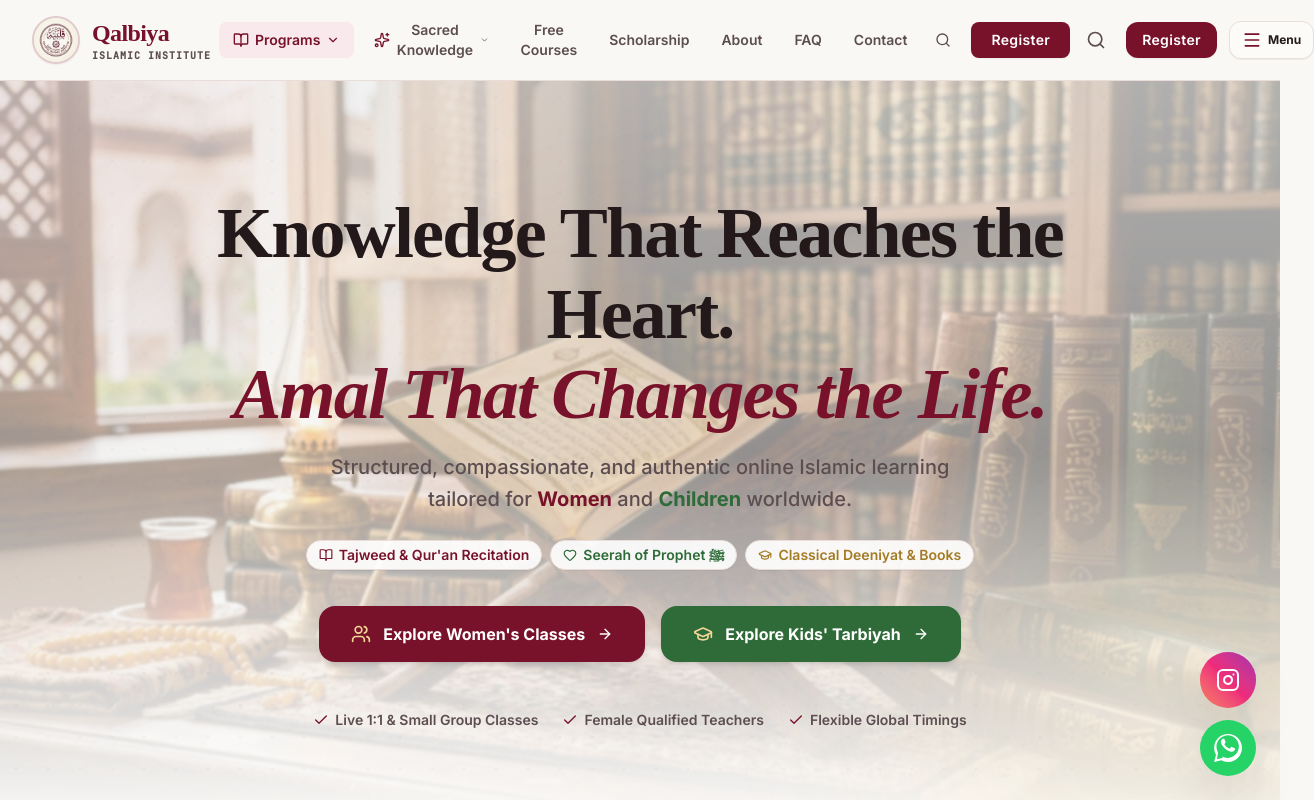
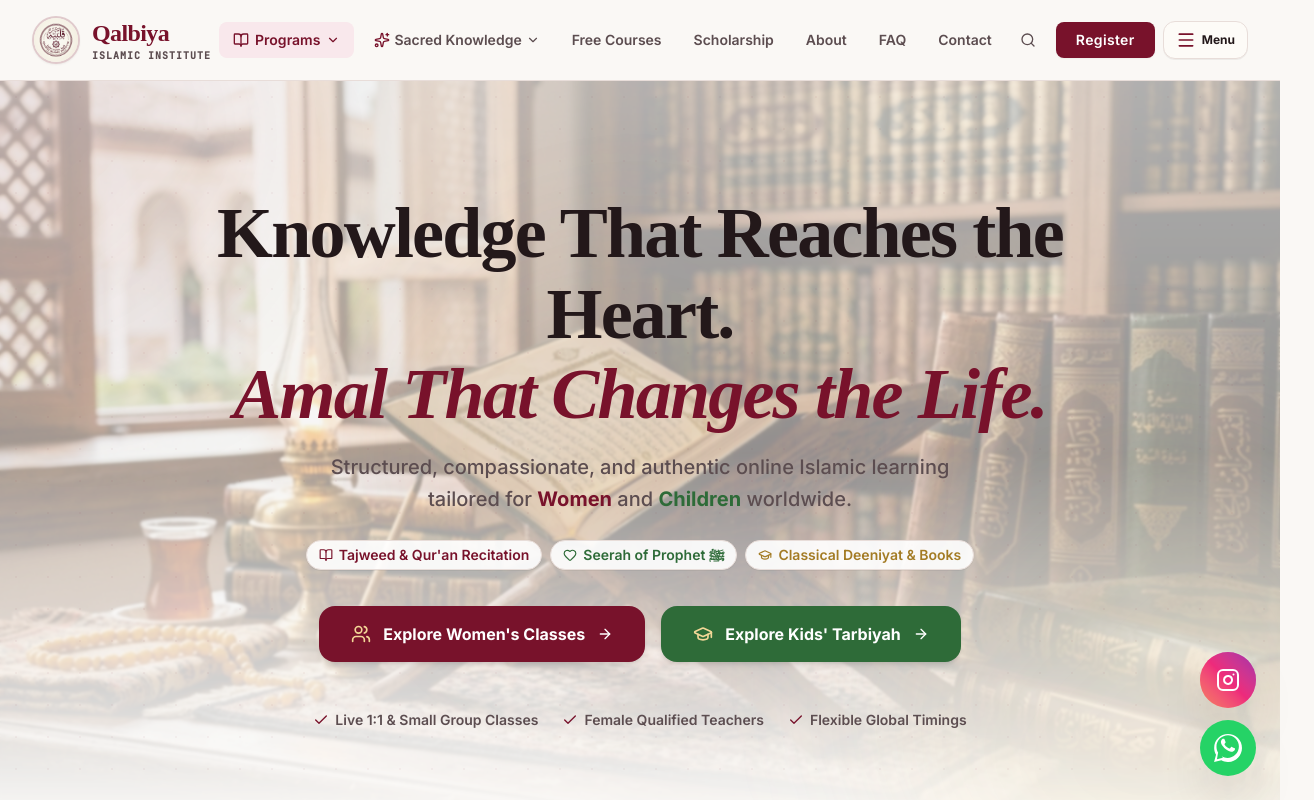
Before and after one commit to hamid220-kamal/qalbiya-insititue, a React (Vite) app: page / in a window 1280 px wide. Shown: the top 800 px of the page, 1314 px wide, since content can reach past the window. Built offline with nearby package versions, Linux system fonts and the light colour scheme; a web font is replaced by a local one.

Commit message:
deleted duplicate

```diff
--- a/src/components/Header.tsx
+++ b/src/components/Header.tsx
@@ -316,11 +316,12 @@ export const Header: React.FC<HeaderProps> = ({ currentRoute, onNavigate, select
 
           {/* Header Action Buttons & Universal Menu Bar Toggle */}
           <div className="flex items-center space-x-2 sm:space-x-3">
+            {/* Search & Register shown only on small/medium screens (lg has its own dedicated block) */}
             <button
               onClick={() => setShowSearch(!showSearch)}
-              className="p-2 text-[#5C4D50] hover:text-[#78122B] transition-colors rounded-lg hover:bg-[#FDFBF7]"
+              className="p-2 text-[#5C4D50] hover:text-[#78122B] transition-colors rounded-lg hover:bg-[#FDFBF7] lg:hidden"
               aria-label="Search"
-              id="navSearchBtn"
+              id="navSearchBtnMobile"
             >
               <Search className="w-5 h-5" />
             </button>
@@ -329,8 +330,8 @@ export const Header: React.FC<HeaderProps> = ({ currentRoute, onNavigate, select
               href="https://wa.me/918145363290?text=Assalamu%20Alaikum%2C%20I%20am%20interested%20in%20registering%20for%20classes%20at%20Qalbiya%20Islamic%20Institute."
               target="_blank"
               rel="noopener noreferrer"
-              className="hidden sm:inline-flex items-center justify-center px-4 py-2 rounded-xl bg-[#78122B] text-white text-xs xl:text-sm font-semibold tracking-wide hover:bg-[#630E23] transition-all duration-200 shadow-xs cursor-pointer"
-              id="navRegisterBtn"
+              className="inline-flex lg:hidden items-center justify-center px-4 py-2 rounded-xl bg-[#78122B] text-white text-xs font-semibold tracking-wide hover:bg-[#630E23] transition-all duration-200 shadow-xs cursor-pointer"
+              id="navRegisterBtnMobile"
             >
               Register
             </a>
```
Also changed, not shown: 1 other file (tests, documents, lock files or other folders).
